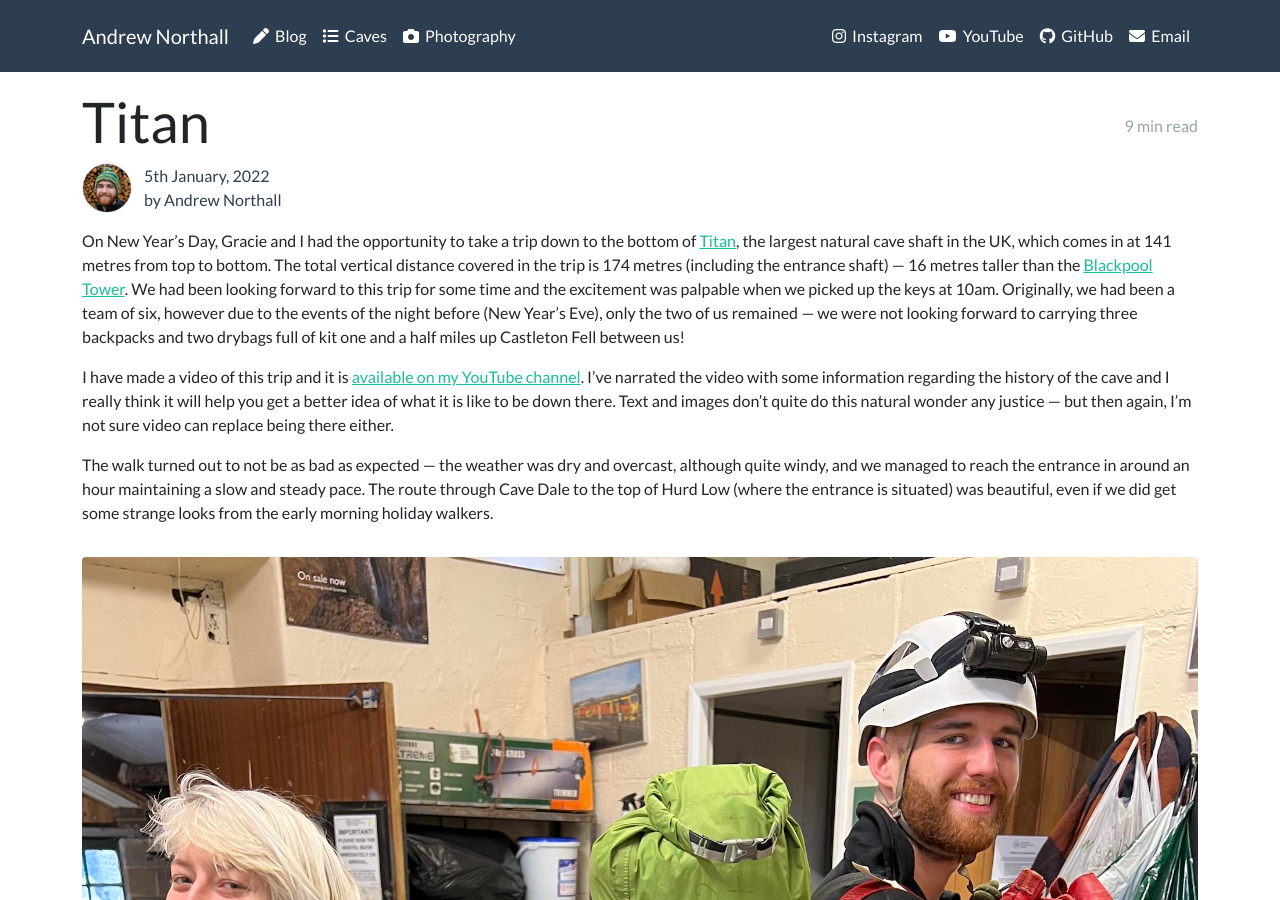
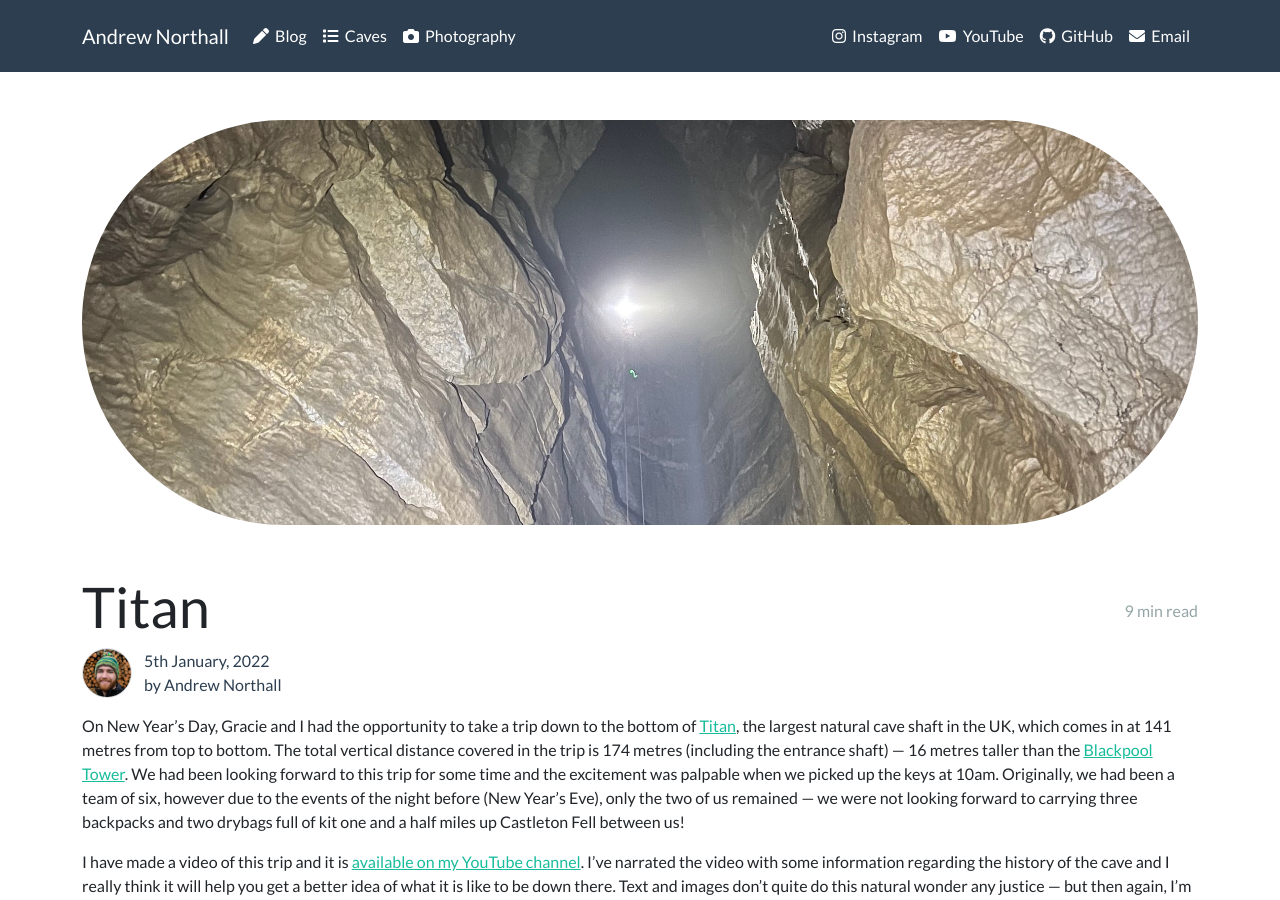
Before and after one commit to anorthall/northall.me.uk, a Jekyll site: the page built from www/_posts/2022-01-05-titan.md, in a window 1280 px wide and 900 px high. Built offline with Jekyll 4.4.1, drawn with Linux system fonts in a browser that asks for light colours.

Commit message:
Add header image to Titan post

```diff
--- a/www/_posts/2022-01-05-titan.md
+++ b/www/_posts/2022-01-05-titan.md
@@ -6,6 +6,7 @@ pub_date: 5th January, 2022
 author: Andrew Northall
 author_email: andrew@northall.me.uk
 avatar: /images/avatar_small.jpg
+banner: /images/posts/titan/titan_banner.jpg
 tags: caving
 excerpt_separator: <!--more-->
 permalink: /posts/titan/
```
Also changed, not shown: www/images/posts/titan/titan_banner.jpg (added).
